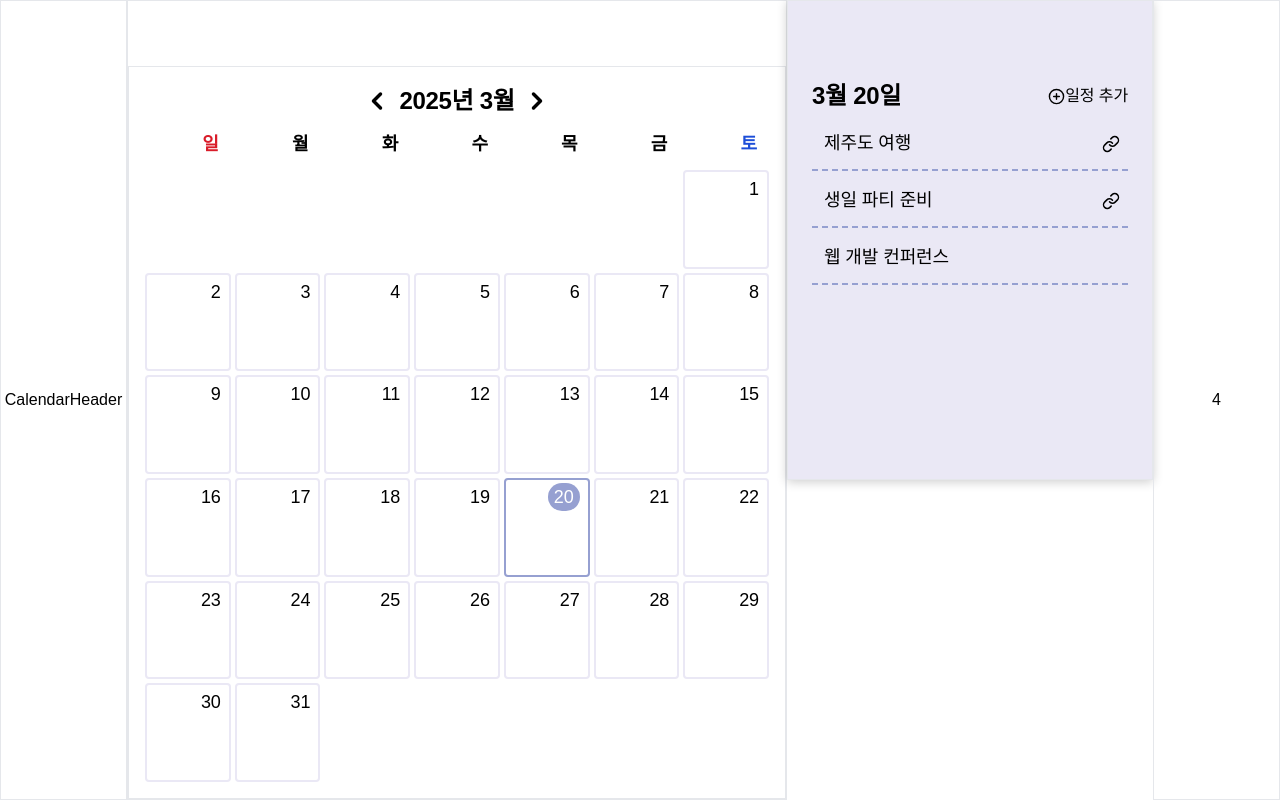
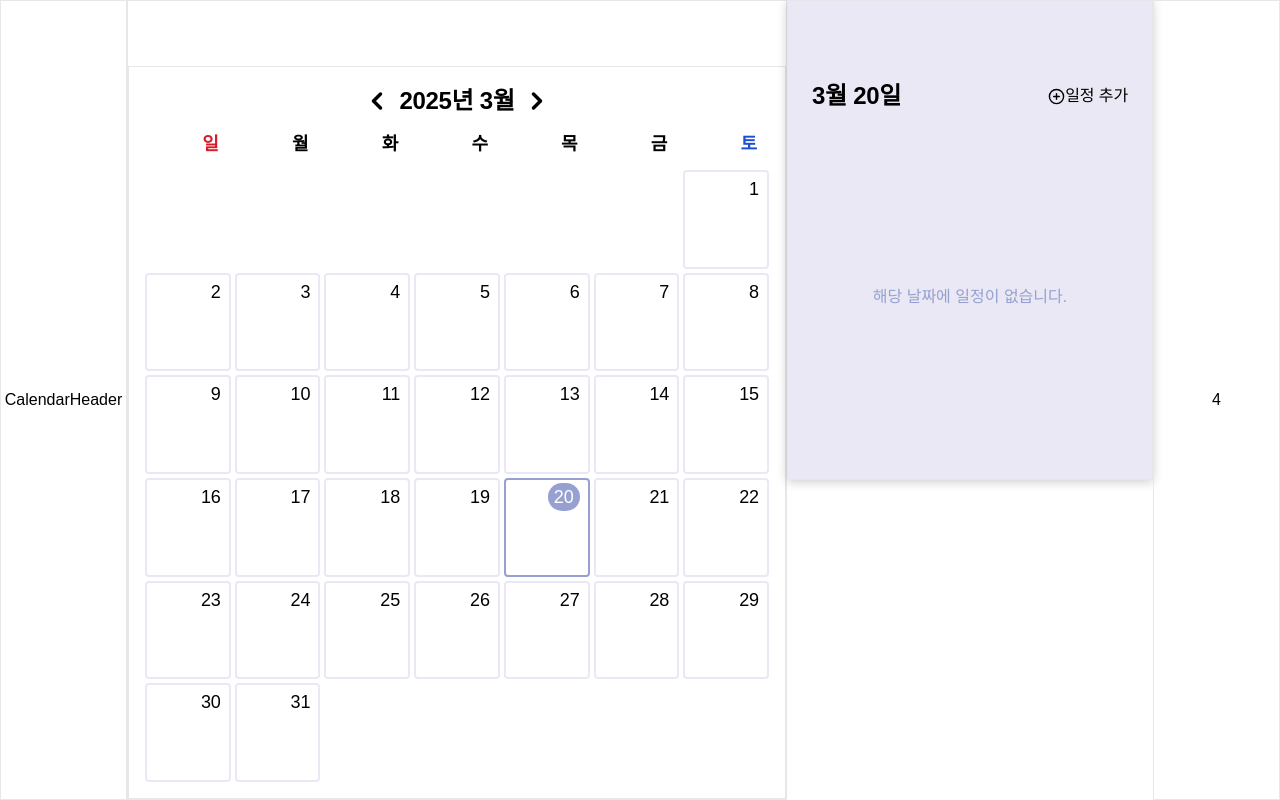
Before and after one commit to rmfosem613/MemoryBubble, a React (Vite) app in the folder FE/: page /calendar in a window 1280 px wide. Built offline with nearby package versions, Linux system fonts and the light colour scheme.

Commit message:
Feat: CalendarEvent 필터 기능 S12P21D201-69

```diff
--- a/FE/src/components/calendar/CalendarEvent.tsx
+++ b/FE/src/components/calendar/CalendarEvent.tsx
@@ -1,4 +1,4 @@
-import React, { useState } from 'react';
+import React, { useState, useMemo } from 'react';
 import { CirclePlus, Link, Trash2, PenLine } from 'lucide-react';
 import { useCalendarStore } from '@/stores/useCalendarStore';
 
@@ -38,6 +38,17 @@ function CalendarEventRender() {
     }));
   };
 
+  // 선택된 날짜에 해당하는 이벤트 필터링
+  const filteredEvents = useMemo(() => {
+    return events.filter((event) => {
+      const startDate = new Date(event.startDate + 'T00:00:00');
+      const endDate = new Date(event.endDate + 'T00:00:00');
+
+      // 선택된 날짜가 이벤트 기간 내에 있는지 확인
+      return startDate <= selectDate && selectDate <= endDate;
+    });
+  }, [events, selectDate]);
+
   return (
     <div className="w-full h-full px-6 py-3 flex flex-col space-y-3">
       {/* -- 일정 헤더 -- */}
@@ -55,7 +66,8 @@ function CalendarEventRender() {
 
       {/* -- 일정 목록 -- */}
       <div className="flex-1 overflow-y-auto scrollbar-hide">
-        {events.map((event) => (
+        {filteredEvents.length > 0 ? (
+          filteredEvents.map((event) => (
             <div key={event.scheduleId} className="mb-3">
               {/* 일정 */}
               <div
@@ -91,7 +103,12 @@ function CalendarEventRender() {
                 )}
               </div>
             </div>
-        ))}
+          ))
+        ) : (
+          <div className="flex justify-center items-center h-full text-winter-200">
+            해당 날짜에 일정이 없습니다.
+          </div>
+        )}
       </div>
     </div>
   );
--- a/FE/src/stores/useCalendarStore.ts
+++ b/FE/src/stores/useCalendarStore.ts
@@ -3,7 +3,7 @@ import { CalendarStore } from '@/types/CalendarType';
 
 export const useCalendarStore = create<CalendarStore>((set) => ({
   currentDate: new Date(),
-  selectDate: new Date(),
+  selectDate: new Date(new Date().setHours(0, 0, 0, 0)),
 
   nextMonth: () =>
     set((state) => {
```
Lines whose indentation alone changed are shown as unchanged.
